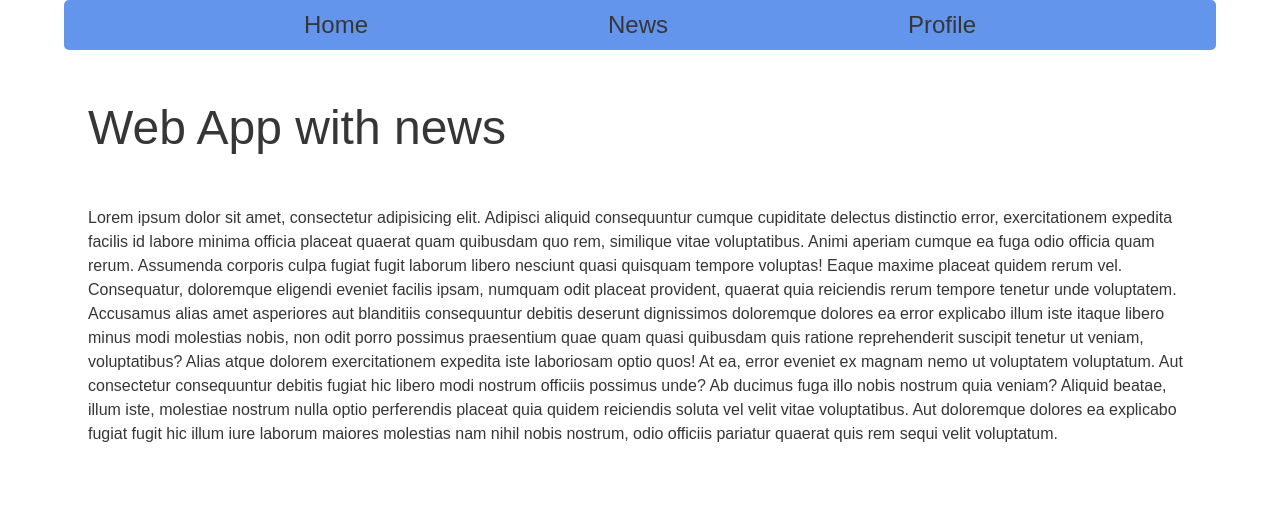
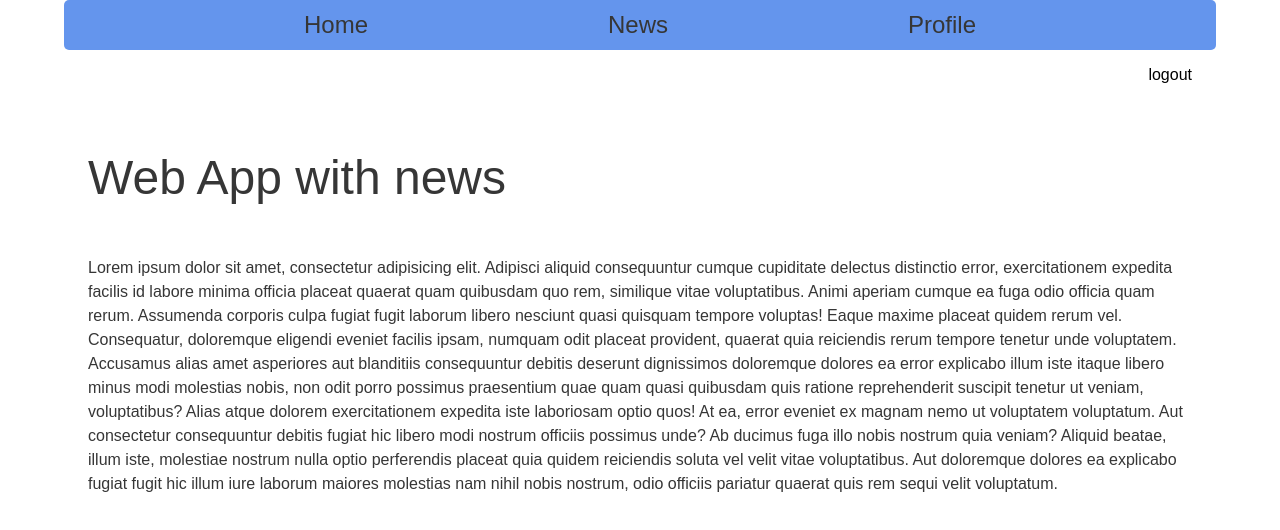
Before and after one commit to AlinaSyniavska/alterego-news, a React (Create React App) app: page /home in a window 1280 px wide. Shown: the top 530 px of the page. Built offline with nearby package versions, Linux system fonts and the light colour scheme; no server answers.

Commit message:
creating auth service

```diff
--- /dev/null
+++ b/src/components/Auth/Auth.tsx
@@ -0,0 +1,20 @@
+import {FC} from "react";
+import {Container} from "@mui/material";
+import {localStorageItems} from "../../constants";
+import {authService} from "../../services/auth.service";
+
+const Auth: FC = () => {
+    const userFromLocalStorage = authService.getAuthUser(localStorageItems.LOGIN_USER);
+
+    return (
+        <Container maxWidth="lg" sx={{display: 'flex', columnGap: '10px', justifyContent: 'end'}}>
+            {
+                userFromLocalStorage
+                    ? <p>logout</p>
+                    : <p>login</p>
+            }
+        </Container>
+    );
+};
+
+export {Auth};
--- a/src/components/index.ts
+++ b/src/components/index.ts
@@ -1,4 +1,5 @@
 export * from './AboutUs/AboutUs';
+export * from './Auth/Auth';
 export * from './ButtonLoadNews/ButtonLoadNews';
 export * from './ButtonScrollTop/ButtonScrollTop';
 export * from './Header/Header';
--- a/src/constants/credentials.ts
+++ b/src/constants/credentials.ts
@@ -1,6 +1,6 @@
 const fakeCredentials = {
-    username: 'admin',
-    password: '12345',
+    USERNAME: 'admin',
+    PASSWORD: '12345',
 };
 
 export {
--- a/src/constants/index.ts
+++ b/src/constants/index.ts
@@ -1,3 +1,4 @@
 export  * from './credentials';
+export  * from './localStorage';
 export  * from './newsConst';
 export  * from './urls';
--- /dev/null
+++ b/src/constants/localStorage.ts
@@ -0,0 +1,7 @@
+const localStorageItems = {
+    LOGIN_USER: 'loginUser',
+};
+
+export {
+    localStorageItems,
+}
--- a/src/interfaces/index.ts
+++ b/src/interfaces/index.ts
@@ -1,2 +1,3 @@
 export * from './article.interface';
+export * from './credentials.interface';
 export * from './queryParams.interface';
--- a/src/layouts/MainLayout/MainLayout.tsx
+++ b/src/layouts/MainLayout/MainLayout.tsx
@@ -3,7 +3,7 @@ import {FC} from "react";
 import {Outlet} from "react-router-dom";
 import {Container} from "@mui/material";
 
-import {Header} from "../../components";
+import {Auth, Header} from "../../components";
 
 const MainLayout: FC = () => {
 
@@ -11,6 +11,7 @@ const MainLayout: FC = () => {
         <React.Fragment>
             <Container maxWidth="lg">
                 <Header/>
+                <Auth/>
                 <Outlet/>
             </Container>
         </React.Fragment>
--- /dev/null
+++ b/src/services/auth.service.ts
@@ -0,0 +1,18 @@
+import {ICredentials} from "../interfaces";
+
+const authService = {
+    loginUser: (field: string, user: ICredentials): void => {
+        localStorage.setItem(field, JSON.stringify(user));
+    },
+    logoutUser: (field: string): void => {
+        localStorage.removeItem(field);
+    },
+    getAuthUser: (field: string): ICredentials | null => {
+        const user = localStorage.getItem(field);
+        return user !== null ? JSON.parse(user) : {};
+    },
+}
+
+export {
+    authService
+}
```
